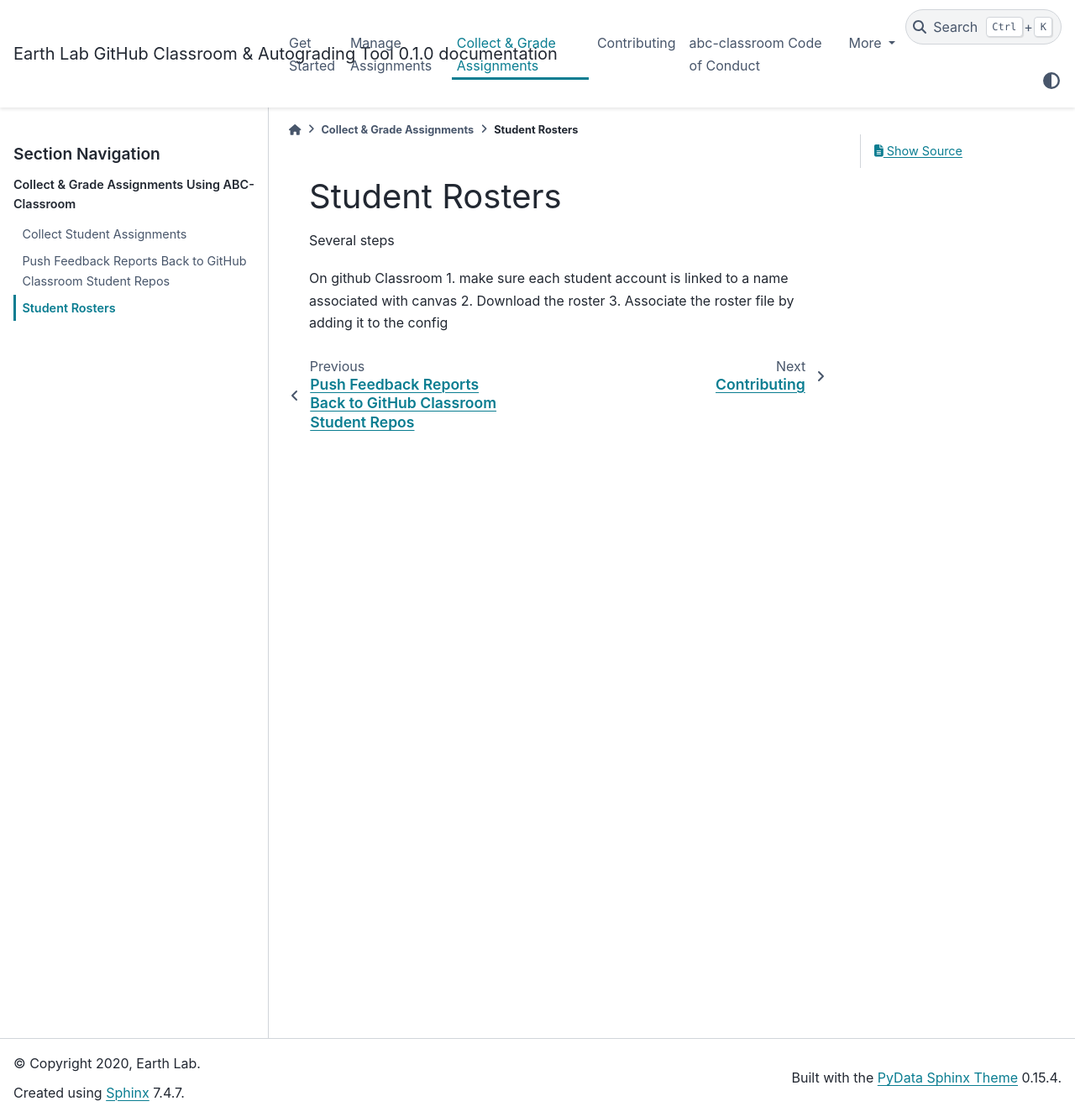
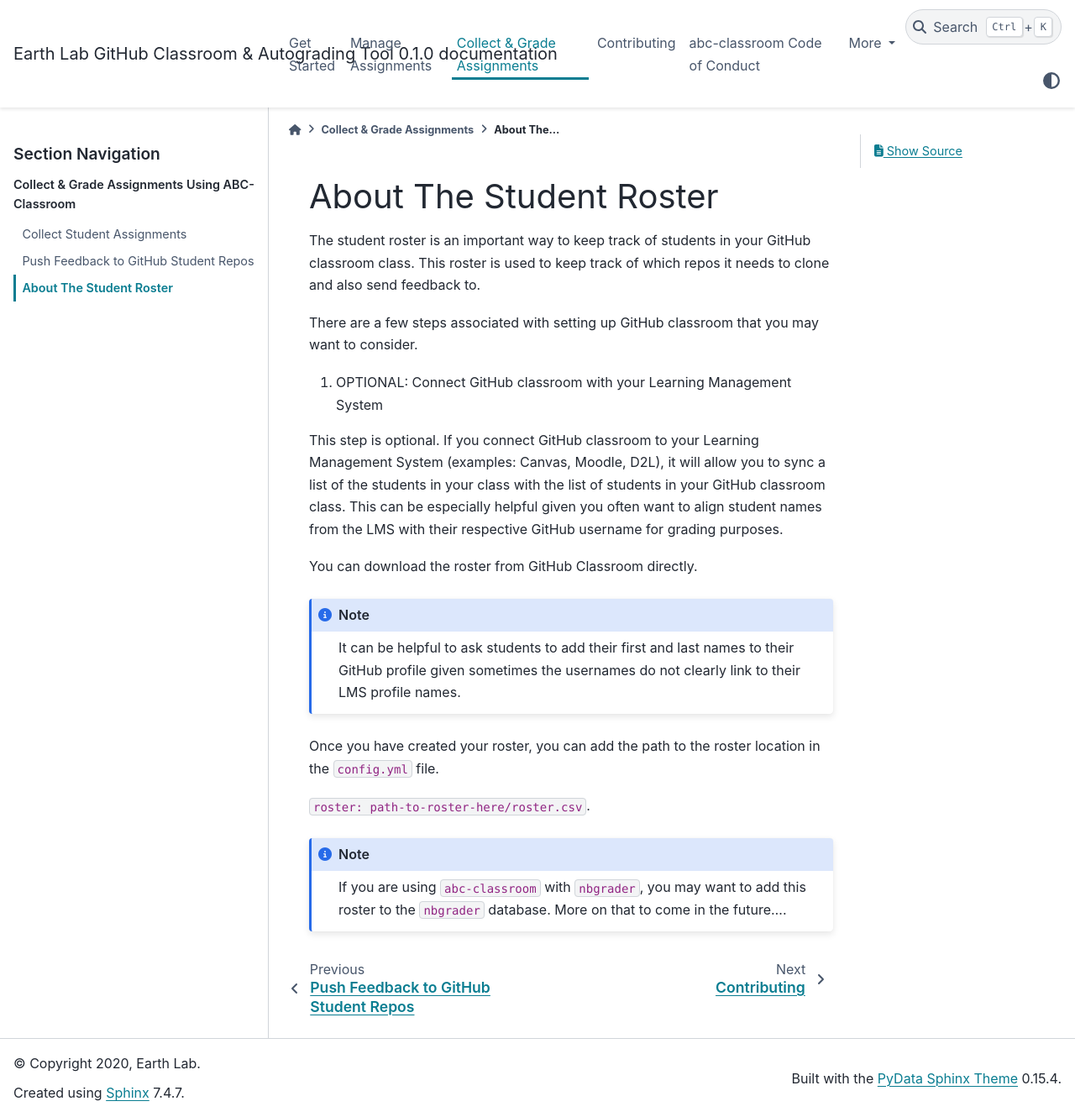
Before and after one commit to earthlab/abc-classroom, a Sphinx documentation site: the page built from docs/collect-grade-assignments/roster.rst, in a window 1280 px wide and 1330 px high. Shown: the whole window at 84% size. Built offline with Sphinx 7.4.7 and the PyData theme 0.15.4, drawn with Linux system fonts in a browser that asks for light colours.

Commit message:
adding more details on abc clone and the roster

```diff
--- a/docs/collect-grade-assignments/clone.rst
+++ b/docs/collect-grade-assignments/clone.rst
@@ -61,7 +61,8 @@ Setup SSH to Ensure abc-clone Runs Properly
 ~~~~~~~~~~~~~~~~~~~~~~~~~~~~~~~~~~~~~~~~~~~~
 
 There are three steps to setup ssh on your computer. You can follow the GitHub
-documentation carefully to set this up.
+documentation carefully to set this up. ``abc-clone`` will fail if this
+authentication is not setup!
 
 * Step one: Check to see if you already have an ssh key installed on your computer locally https://docs.github.com/en/enterprise/2.14/user/articles/checking-for-existing-ssh-keys
 * Step two: Generate a new key - https://docs.github.com/en/enterprise/2.14/user/articles/generating-a-new-ssh-key-and-adding-it-to-the-ssh-agent
--- a/docs/collect-grade-assignments/feedback.rst
+++ b/docs/collect-grade-assignments/feedback.rst
@@ -1,7 +1,7 @@
 .. _abc-feedback:
 
-Push Feedback Reports Back to GitHub Classroom Student Repos
--------------------------------------------------------------
+Push Feedback to GitHub Student Repos
+--------------------------------------
 
 The the final step in the **abc-classroom** workflow is pushing feedback
 from the instructor to the students through their GitHub repositories for the
--- a/docs/collect-grade-assignments/roster.rst
+++ b/docs/collect-grade-assignments/roster.rst
@@ -1,10 +1,36 @@
 ===============================
-Student Rosters
+About The Student Roster
 ===============================
 
-Several steps
+The student roster is an important way to keep track of students in your
+GitHub classroom class. This roster is used to keep track of which repos it
+needs to clone and also send feedback to.
 
-On github Classroom
-1. make sure each student account is linked to a name associated with canvas
-2. Download the roster
-3. Associate the roster file by adding it to the config
+There are a few steps associated with setting up GitHub classroom that you may
+want to consider.
+
+1. OPTIONAL: Connect GitHub classroom with your Learning Management System
+
+This step is optional. If you connect GitHub classroom to your Learning
+Management System (examples: Canvas, Moodle, D2L), it will allow you to
+sync a list of the students in your class with the list of students in
+your GitHub classroom class. This can be especially helpful given you often
+want to align student names from the LMS  with their respective GitHub username
+for grading purposes.
+
+You can download the roster from GitHub Classroom directly.
+
+.. note::
+  It can be helpful to ask students to add their first and last names to their
+  GitHub profile given sometimes the usernames do not clearly link to their
+  LMS profile names.
+
+Once you have created your roster, you can add the path to the roster location
+in the ``config.yml`` file.
+
+``roster: path-to-roster-here/roster.csv``.
+
+
+.. note::
+  If you are using ``abc-classroom`` with ``nbgrader``, you may want to add this roster
+  to the ``nbgrader`` database. More on that to come in the future....
```
